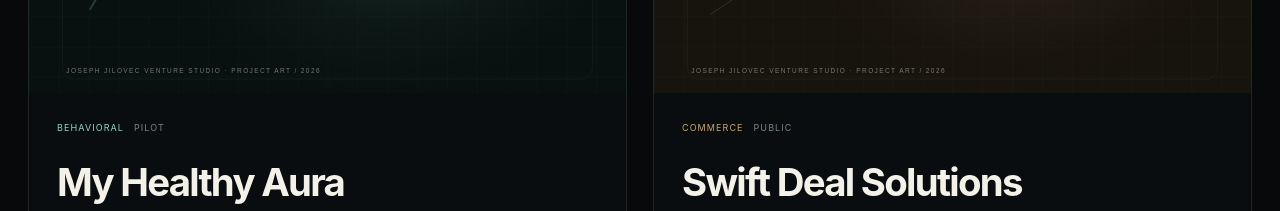
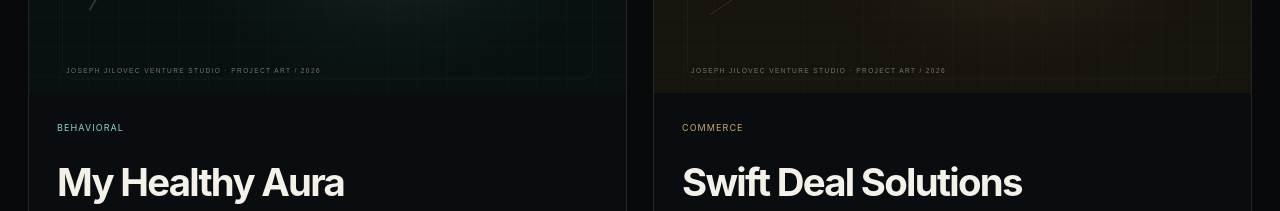
Before and after one commit to josephjilovec/josephjilovec, a Next.js app: page /ventures in a window 1280 px wide. Shown: the part 1260-1471 px from the top of the page. Built offline with nearby package versions, Linux system fonts and the light colour scheme.

Commit message:
Remove current state from venture cards

```diff
--- a/components/ventures/VentureGrid.tsx
+++ b/components/ventures/VentureGrid.tsx
@@ -28,7 +28,7 @@ export function VentureGrid() {
               <span className="venture-card-stage">{venture.stage}</span>
             </Link>
             <div className="venture-card-copy">
-              <div className="card-meta"><span>{venture.category}</span><span>{venture.status}</span></div>
+              <div className="card-meta"><span>{venture.category}</span></div>
               <h3><Link href={`/ventures/${venture.slug}`}>{venture.name}</Link></h3>
               <p>{venture.summary}</p>
               <div className="card-links">
```
